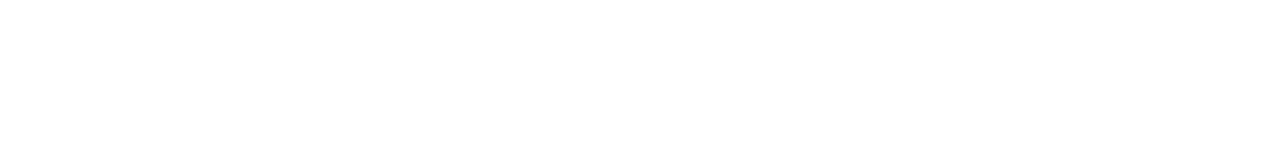
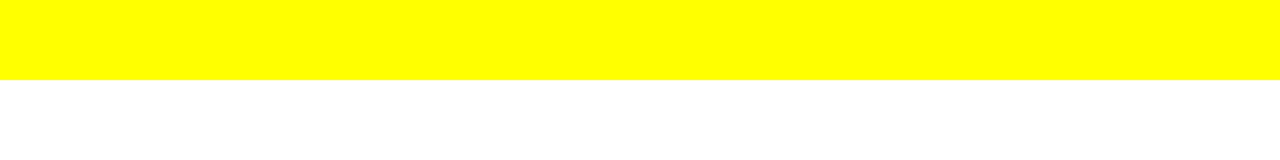
Before and after one commit to ClaudioAiello23/htmlcss-dropbox, a plain HTML site: page index.html in a window 1280 px wide. Drawn offline with Linux system fonts and the light colour scheme.

Commit message:
rimozione immagini e introduzione commenti

```diff
--- a/css/style.css
+++ b/css/style.css
@@ -1,9 +1,29 @@
+/*
 *********************
 Reset
 *********************
+*/
 
 *{
     padding:0;
     margin:0;
     box-sizing: border-box;
 }
+
+/*
+*********************
+Setup
+*********************
+*/
+
+header{
+    height: 80px;
+    background-color: yellow;
+}
+
+
+/*
+*********************
+Header
+*********************
+*/
--- a/index.html
+++ b/index.html
@@ -9,8 +9,19 @@
 </head>
 
 <body>
-    <header></header>
+    <!-- Inizio struttura Header -->
+    <header>
+
+
+    </header>
+    <!-- Fine struttura Header -->
+
+    <!-- Inizio struttura Main -->
     <main></main>
+    <!-- Fine struttura Main -->
+
+    <!-- Inizio struttura Footer -->
     <footer></footer>
+    <!-- Fine struttura Footer -->
 </body>
 </html>
```
Also changed, not shown: img/arizona_state_university.svg (deleted), img/business-feature-coordinate-it.png (deleted), img/business-feature-integrations-it.png (deleted), img/business-feature-multi-device.png (deleted), img/business-feature-security.png (deleted), img/business-feature-send-files-it.png (deleted), img/business-feature-switching-tools.png (deleted), img/clear_channel.svg (deleted), img/designit.svg (deleted), img/hearst_corp.svg (deleted), img/jumbo.png (deleted), img/lonely_planet.svg (deleted), img/partner.png (deleted), img/topps.svg (deleted), 2 more files.
